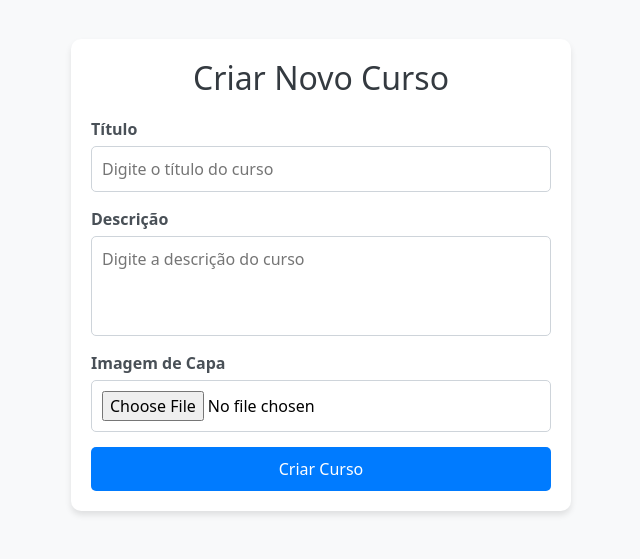
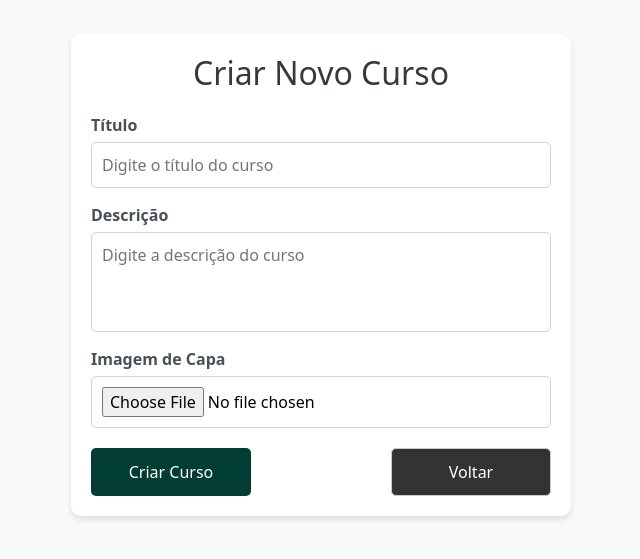
Before and after one commit to Cilentoo/Sistema-CursosOnline-Front, a React (Vite) app: page /create-course in a window 1280 px wide. Shown: the part 125-684 px from the top of the page, without its empty margins (319-959 px from the left). Built offline with nearby package versions, Linux system fonts and the light colour scheme.

Commit message:
Botões de voltar

```diff
--- a/src/pages/CreateCourse/index.jsx
+++ b/src/pages/CreateCourse/index.jsx
@@ -7,12 +7,16 @@ import {
   ImagePreview,
   Button,
   ErrorMessage,
+  ButtonBack,
+  ButtonGroup,
 } from "./style";
 import apiService from "../../api/api";
 import { toast } from "react-toastify";
 import jwt_decode from "jwt-decode";
+import { useNavigate } from "react-router-dom";
 
 const CreateCourse = () => {
+  const navigate = useNavigate();
   const [title, setTitle] = useState("");
   const [description, setDescription] = useState("");
   const [coverImage, setCoverImage] = useState(null);
@@ -121,8 +125,12 @@ const CreateCourse = () => {
             )}
           </FormGroup>
           {error && <ErrorMessage>{error}</ErrorMessage>}
-          <Button type="submit">Criar Curso</Button>
+          <ButtonGroup>
+            <Button type="submit">Criar Curso</Button>
+            <ButtonBack onClick={() => navigate(-1)}>Voltar</ButtonBack>
+          </ButtonGroup>
         </form>
+
       </FormWrapper>
     </Container>
   );
--- a/src/pages/CreateCourse/style.jsx
+++ b/src/pages/CreateCourse/style.jsx
@@ -72,17 +72,18 @@ export const ImagePreview = styled.div`
 
 export const Button = styled.button`
   width: 100%;
-  padding: 10px;
   font-size: 16px;
   color: #fff;
-  background-color: #007bff;
+  background-color: #013d32;
   border: none;
   border-radius: 5px;
+  width: 10rem;
+  height: 3rem;
   cursor: pointer;
   transition: background-color 0.3s;
 
   &:hover {
-    background-color: #0056b3;
+    background-color: #03A688;
   }
 
   &:disabled {
@@ -91,6 +92,33 @@ export const Button = styled.button`
   }
 `;
 
+export const ButtonBack = styled.button`
+  background-color: #333;
+  border: 1px solid #ccc;
+  color: #fff;
+  font-size: 16px;
+  cursor: pointer;
+  width: 10rem;
+  height: 3rem;
+  border-radius: 5px;
+  text-align: center;
+
+  &:hover {
+    background-color: #e0e0e0;
+  }
+
+  &:focus {
+    outline: none;
+  }
+`;
+
+export const ButtonGroup = styled.div`
+  display: flex;
+  justify-content: space-between; /* Alinha os botões com espaço entre eles */
+  gap: 10px; /* Espaço entre os botões */
+  margin-top: 20px;
+`;
+
 export const ErrorMessage = styled.p`
   color: #dc3545;
   font-size: 14px;
--- a/src/pages/EditCourse/index.jsx
+++ b/src/pages/EditCourse/index.jsx
@@ -1,9 +1,10 @@
 import React, { useState, useEffect } from "react";
-import { useParams } from "react-router-dom";
+import { useNavigate, useParams } from "react-router-dom";
 import { toast } from "react-toastify";
 import apiService from "../../api/api";
 import { Container, Header, Input, Button, ImagePreview } from "./style";
 import jwt_decode from "jwt-decode";
+import { ButtonBack } from "./style";
 
 export default function EditCourse() {
   const { courseId } = useParams();
@@ -15,6 +16,7 @@ export default function EditCourse() {
   const [loading, setLoading] = useState(true);
   const [image, setImage] = useState(null);
   const [preview, setPreview] = useState(null);
+  const navigate = useNavigate();
 
   useEffect(() => {
     const fetchCourse = async () => {
@@ -133,8 +135,10 @@ export default function EditCourse() {
             </ImagePreview>
           )}
         </div>
-
-        <Button type="submit">Atualizar Curso</Button>
+        <div style={{ display: 'flex', justifyContent: 'space-between' }}>
+            <Button type="submit">Atualizar Curso</Button>
+            <ButtonBack onClick={() => navigate(-1)}>Voltar</ButtonBack>
+        </div>
       </form>
     </Container>
   );
--- a/src/pages/EditCourse/style.jsx
+++ b/src/pages/EditCourse/style.jsx
@@ -30,23 +30,50 @@ export const Input = styled.input`
   }
 `;
 
+export const ButtonContainer = styled.div`
+  display: flex;
+  justify-content: space-between;
+  margin-top: 20px;
+`;
+
+
+export const ButtonBack = styled.button`
+    background-color: #333;
+    border: none;
+    padding: 10px 20px;
+    border-radius: 5px;
+    cursor: pointer;
+    font-size: 1rem;
+    width: 10rem;
+    margin-top: 20px;
+    color: white;
+    &:hover {
+        background-color: #e0e0e0;
+    }
+
+    &:focus {
+        outline: none;
+    }
+`;
+
+
 export const Button = styled.button`
-  background-color: #28a745;
+  background-color: #013d32;
   color: white;
   border: none;
   padding: 10px 20px;
   border-radius: 5px;
   cursor: pointer;
   font-size: 1rem;
-  width: 100%;
+  width: 10rem;
   margin-top: 20px;
 
   &:hover {
-    background-color: #218838;
+    background-color: #03A688;
   }
 
   &:active {
-    background-color: #1e7e34;
+    background-color: #03A688;
   }
 
   &:disabled {
```
